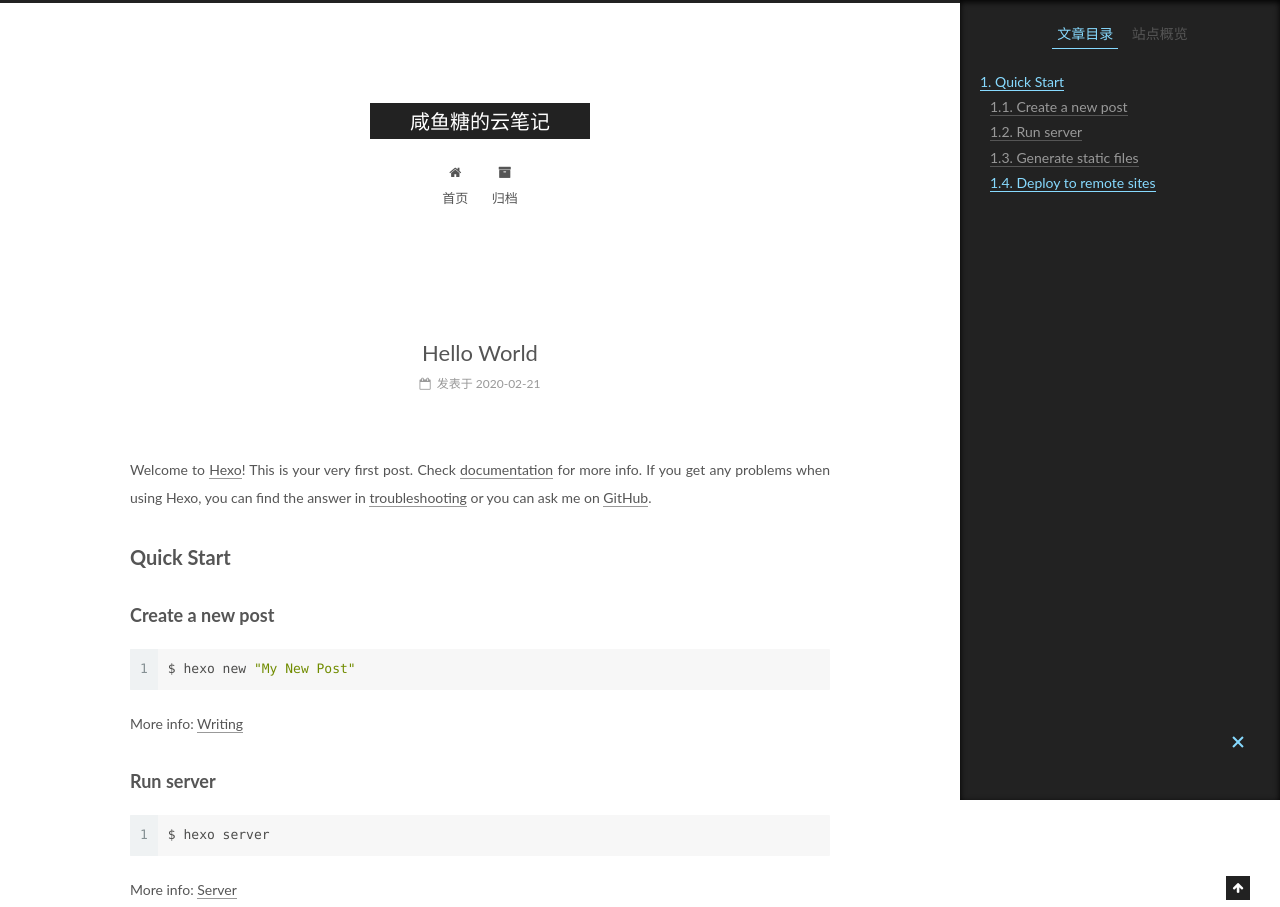
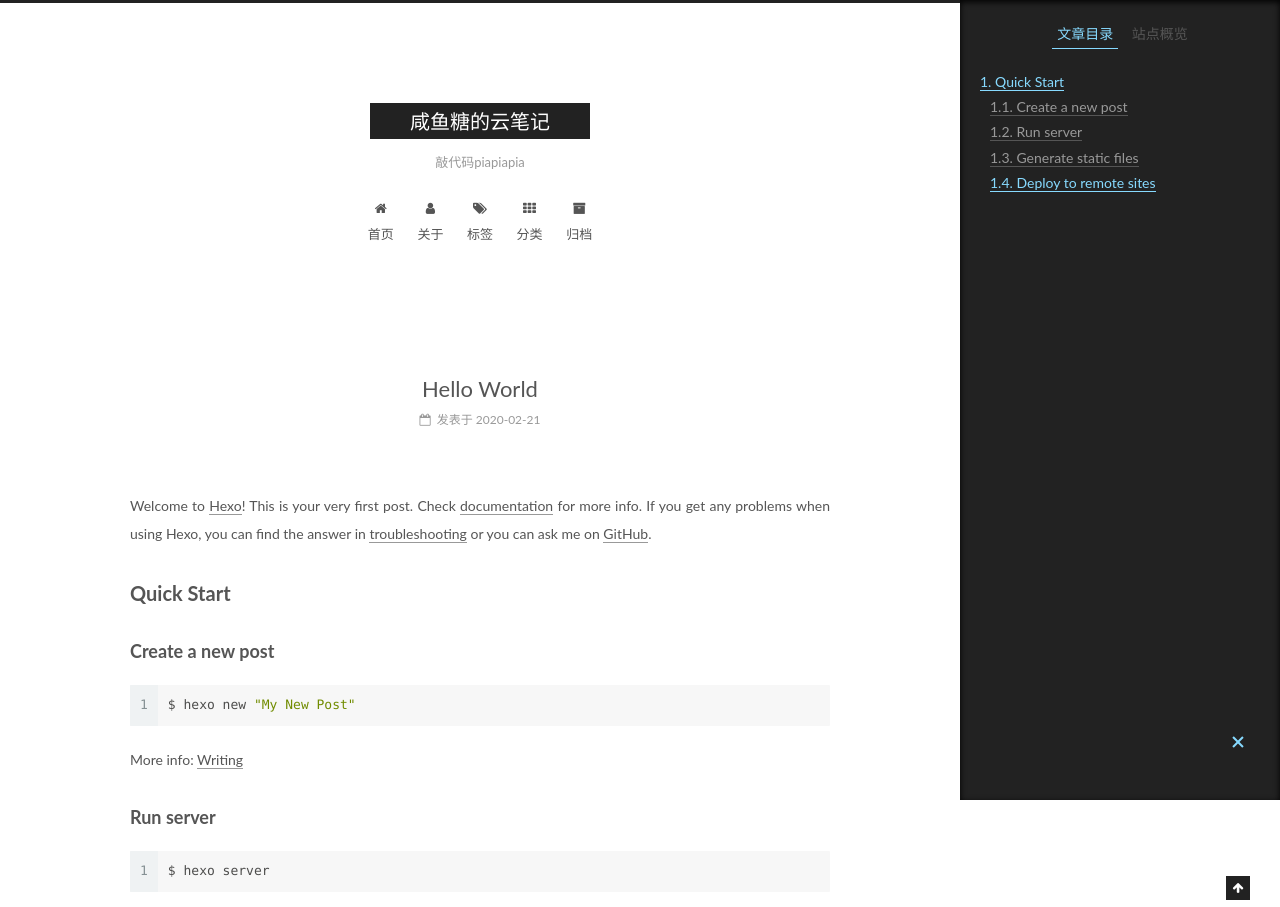
Before and after one commit to Yixuan-T/Yixuan-T.github.io, a plain HTML site: page 2020/02/21/hello-world/index.html in a window 1280 px wide. Shown: the top 907 px of the page. Drawn offline with Linux system fonts and the light colour scheme.

Commit message:
Site updated: 2020-02-27 08:55:30

```diff
--- a/2020/02/21/hello-world/index.html
+++ b/2020/02/21/hello-world/index.html
@@ -159,7 +159,7 @@
       </a>
     </div>
 
-        <p class="site-subtitle"></p>
+        <p class="site-subtitle">敲代码piapiapia</p>
 
   </div>
 
@@ -185,6 +185,36 @@
               <i class="menu-item-icon fa fa-fw fa-home"></i> <br />
 
             首页
+          </a>
+        </li>
+
+
+        <li class="menu-item menu-item-about">
+          <a href="/about/%20" rel="section">
+
+              <i class="menu-item-icon fa fa-fw fa-user"></i> <br />
+
+            关于
+          </a>
+        </li>
+
+
+        <li class="menu-item menu-item-tags">
+          <a href="/tags/%20" rel="section">
+
+              <i class="menu-item-icon fa fa-fw fa-tags"></i> <br />
+
+            标签
+          </a>
+        </li>
+
+
+        <li class="menu-item menu-item-categories">
+          <a href="/categories/%20" rel="section">
+
+              <i class="menu-item-icon fa fa-fw fa-th"></i> <br />
+
+            分类
           </a>
         </li>
 
--- a/css/main.css
+++ b/css/main.css
@@ -1822,7 +1822,7 @@ pre .javascript .function {
   width: 4px;
   height: 4px;
   border-radius: 50%;
-  background: #96e28e;
+  background: #a2ffc3;
 }
 .links-of-blogroll {
   font-size: 13px;
```
Also changed, not shown: archives/2020/02/index.html (+31 -1 lines), archives/2020/index.html (+31 -1 lines), archives/index.html (+31 -1 lines), index.html (+31 -1 lines).
